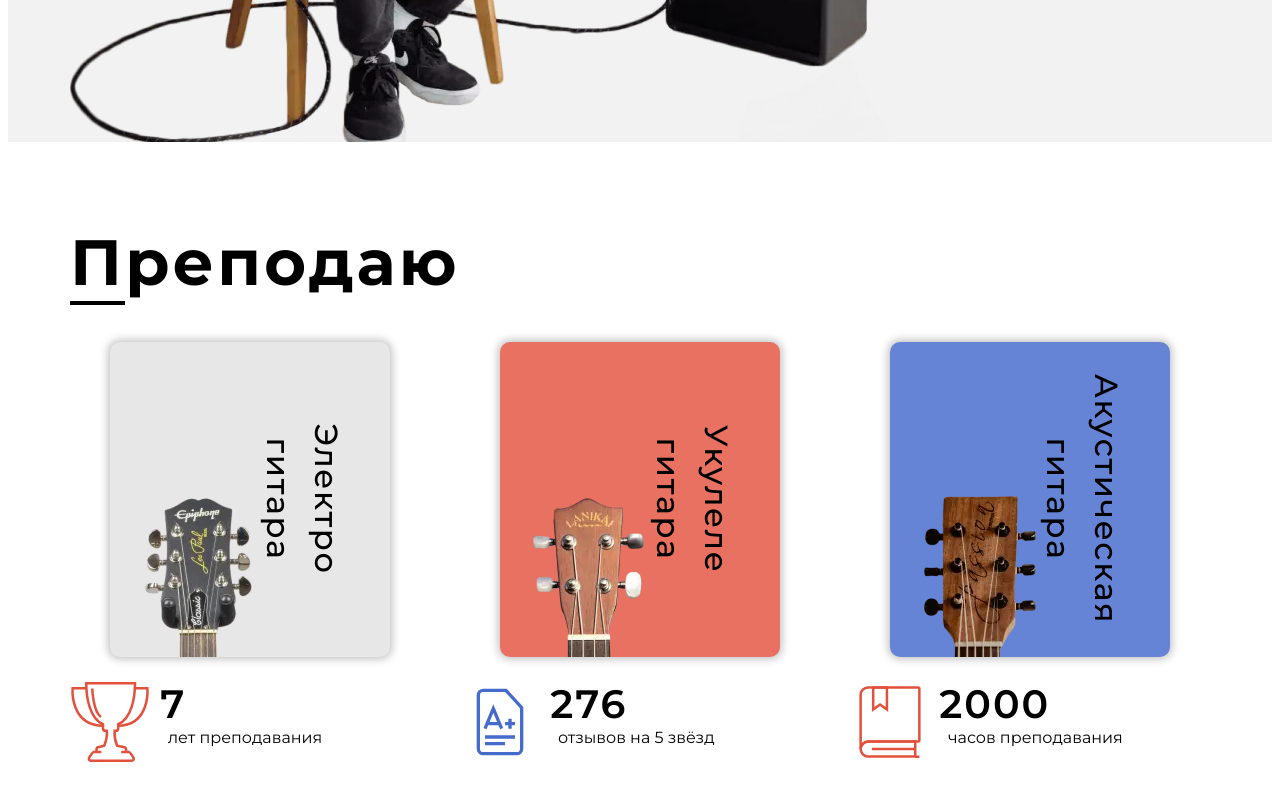
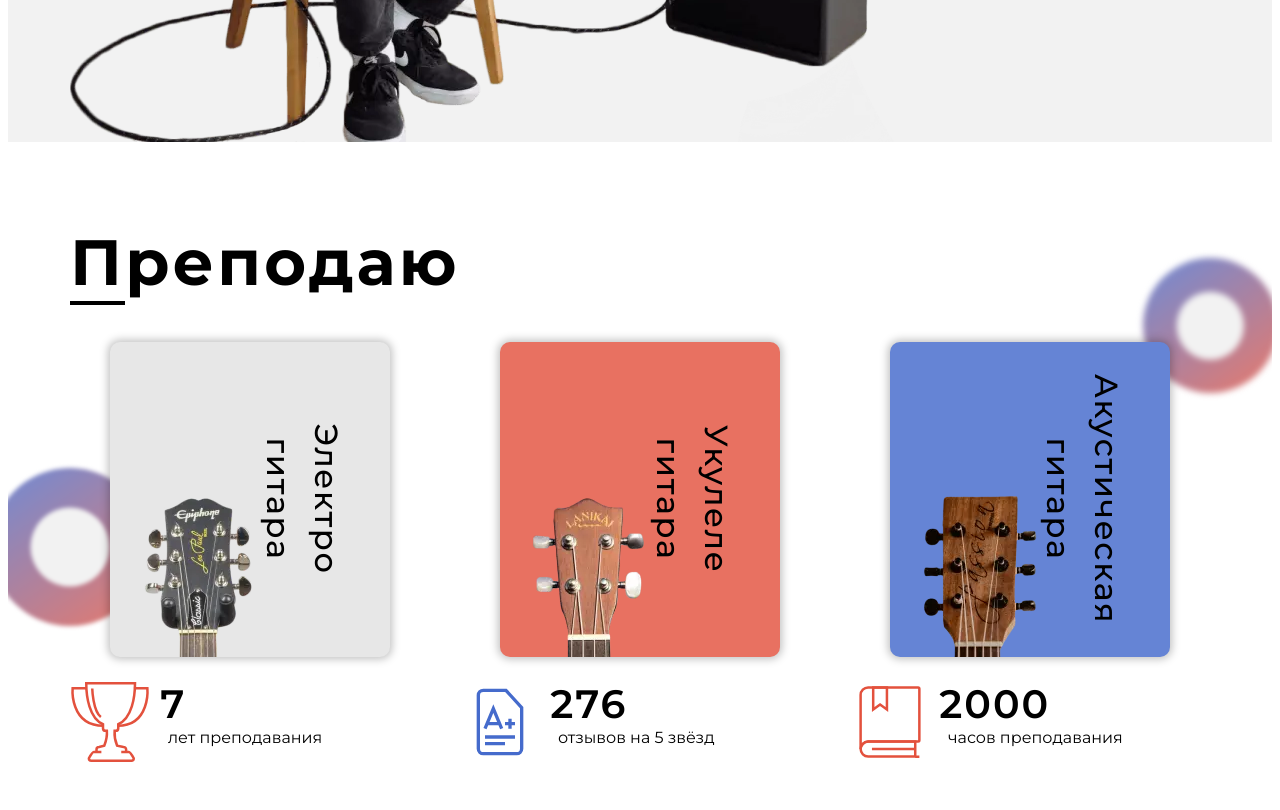
Before and after one commit to attikin-draziwee/GuitarSchool, a website: page src/index.pug in a window 1280 px wide. Shown: the part 666-1476 px from the top of the page. Drawn offline with nearby package versions, Linux system fonts and the light colour scheme; files that its build step writes are made by us from their sources; files whose address does not match are found by name.

Commit message:
add adaptive for teach

```diff
--- a/src/pug/blocks/teach.pug
+++ b/src/pug/blocks/teach.pug
@@ -1,24 +1,28 @@
 section.teach: .container.teach__container
   h2.heading.teach__heading #[span.heading--under П]реподаю
-  ul.teach__list
-    li.teach__item
-      figure.teach__card
-        img.teach__img(alt="Электро гитара" src="./img/guitars/guitar3.webp")
-        figcaption.teach__caption Электро<br>гитара
-      .teach__metas
-        svg.teach__icon: use(xlink:href="./icons/sprite.svg#cup")
-        .teach__desc #[span.teach__meta 7]лет преподавания
-    li.teach__item
-      figure.teach__card
-        img.teach__img(alt="Укулеле гитара" src="./img/guitars/guitar2.webp")
-        figcaption.teach__caption Укулеле<br>гитара
-      .teach__metas
-        svg.teach__icon: use(xlink:href="./icons/sprite.svg#mark")
-        .teach__desc #[span.teach__meta 276]отзывов на 5 звёзд
-    li.teach__item
-      figure.teach__card
-        img.teach__img(alt="Акустическая гитара" src="./img/guitars/guitar1.webp")
-        figcaption.teach__caption Акустическая<br>гитара
-      .teach__metas
-        svg.teach__icon: use(xlink:href="./icons/sprite.svg#book")
-        .teach__desc #[span.teach__meta 2000]часов преподавания
+  .teach__content
+    ul.donut__list.teach__donut
+      li.donut__item
+      li.donut__item
+    ul.teach__list
+      li.teach__item
+        figure.teach__card
+          img.teach__img(alt="Электро гитара" src="./img/guitars/guitar3.webp")
+          figcaption.teach__caption Электро<br>гитара
+        .teach__metas
+          svg.teach__icon: use(xlink:href="./icons/sprite.svg#cup")
+          .teach__desc #[span.teach__meta 7]лет преподавания
+      li.teach__item
+        figure.teach__card
+          img.teach__img(alt="Укулеле гитара" src="./img/guitars/guitar2.webp")
+          figcaption.teach__caption Укулеле<br>гитара
+        .teach__metas
+          svg.teach__icon: use(xlink:href="./icons/sprite.svg#mark")
+          .teach__desc #[span.teach__meta 276]отзывов на 5 звёзд
+      li.teach__item
+        figure.teach__card
+          img.teach__img(alt="Акустическая гитара" src="./img/guitars/guitar1.webp")
+          figcaption.teach__caption Акустическая<br>гитара
+        .teach__metas
+          svg.teach__icon: use(xlink:href="./icons/sprite.svg#book")
+          .teach__desc #[span.teach__meta 2000]часов преподавания
--- a/src/sass/blocks/teach.scss
+++ b/src/sass/blocks/teach.scss
@@ -2,19 +2,62 @@
   &__container {
     height: 700px;
     background-color: white;
+  }
+  &__container, &__content {
     display: flex;
     flex-direction: column;
     align-items: center;
     justify-content: center;
   }
+  &__donut {
+    width: 100%;
+    @include adaptive($tablet) {
+      width: 75%;
+    }
+    height: 315px;
+    > .donut__item {
+      z-index: 0;
+      border-radius: 50%;
+      background: linear-gradient(145deg, lighten($accent-blue, 10%), lighten($accent-orange, 10%));
+      &::after {
+        content: '';
+        transform: translate(50%,50%);
+        position: absolute;
+        width: 50%;
+        height: 50%;
+        border-radius: 50%;
+        background-color: #F2F2F2;
+      }
+      &:nth-child(1) {
+        left: -79px;
+        bottom: 15px;
+        width: 158px;
+        height: 158px;
+        filter: blur(2px);
+      }
+      &:nth-child(2) {
+        right: -67.5px;
+        top: -67.5px;
+        width: 135px;
+        height: 135px;
+        filter: blur(3px);
+      }
+    }
+  }
   &__heading {
     margin-bottom: pxToRem(25px);
+    z-index: 2;
+  }
+  &__content {
+    width: 100%;
+    height:fit-content;
+    justify-content: flex-start;
   }
   &__list {
     width: 100%;
-    overflow: hidden;
     justify-content: space-between;
     @include adaptive($tablet) {
+      overflow: hidden;
       width: 360px;
     }
     @include adaptive($phone) {
@@ -24,6 +67,12 @@
   &__item {
     max-width: 360px;
     width: 100%;
+    @include adaptive($laptop) {
+      margin-right: 1rem;
+      &:last-child {
+        margin-right: 0;
+      }
+    }
     @include adaptive($tablet) {
       position: relative;
       left: 0;
@@ -79,6 +128,12 @@
     letter-spacing: .05em;
     line-height: 1.5em;
     transform: translate(50%, -50%) rotate(90deg);
+    @include adaptive($laptop) {
+      transform: translate(70%, -50%) rotate(90deg);
+    }
+    @include adaptive($tablet) {
+      transform: translate(50%, -50%) rotate(90deg);
+    }
   }
   &__metas {
     display: flex;
```
Also changed, not shown: docs/css/main.min.css, docs/index.html.
